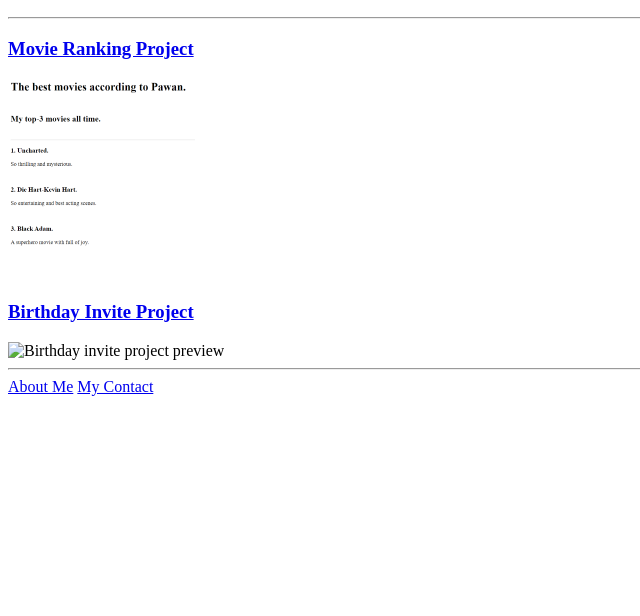
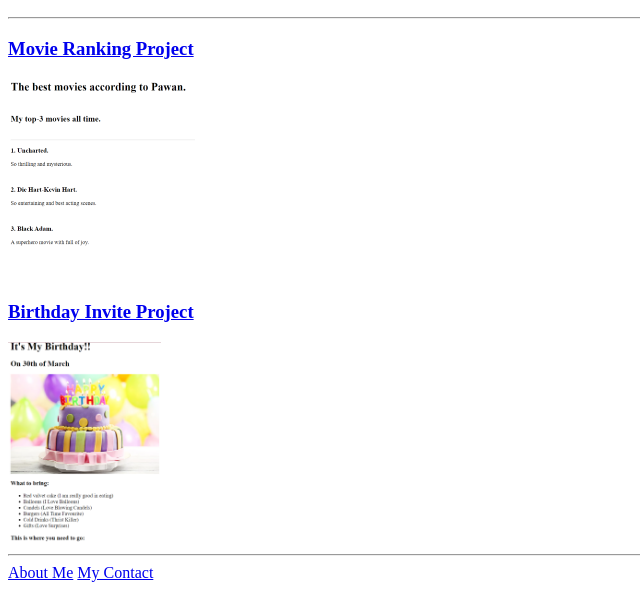
Before and after one commit to Pawan1Saini/html-portfolio, a plain HTML site: page index.html in a window 1280 px wide. Shown: the part 110-726 px from the top of the page, without its empty margins (0-640 px from the left). Drawn offline with Linux system fonts and the light colour scheme.

Commit message:
Update index.html
bug fix of picture preview

```diff
--- a/index.html
+++ b/index.html
@@ -14,7 +14,7 @@
     <h3><a href="./public/Movie_ranking.html">Movie Ranking Project</a></h3>
     <img src="./assets/images/Movie_Ranking.png" height="200" alt="Movie ranking project preview" />
     <h3><a href="./public/Birthday_invite.html">Birthday Invite Project</a></h3>
-    <img src="./assets/Birthday_Project.png" height="200" alt="Birthday invite project preview" />
+    <img src="./assets/images/Birthday_Project.png" height="200" alt="Birthday invite project preview" />
     <hr />
     <a href="./public/about.html"> About Me</a>
     <a href="./public/contact.html"> My Contact</a>
```
